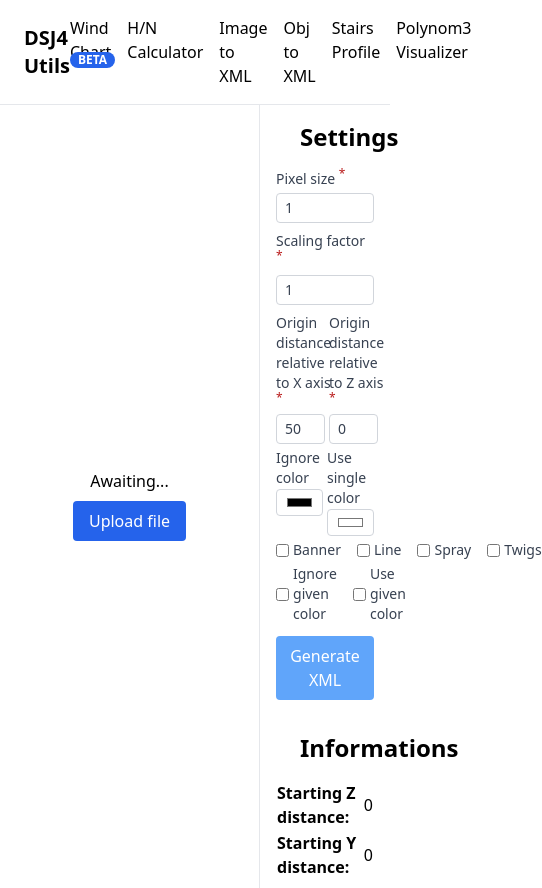
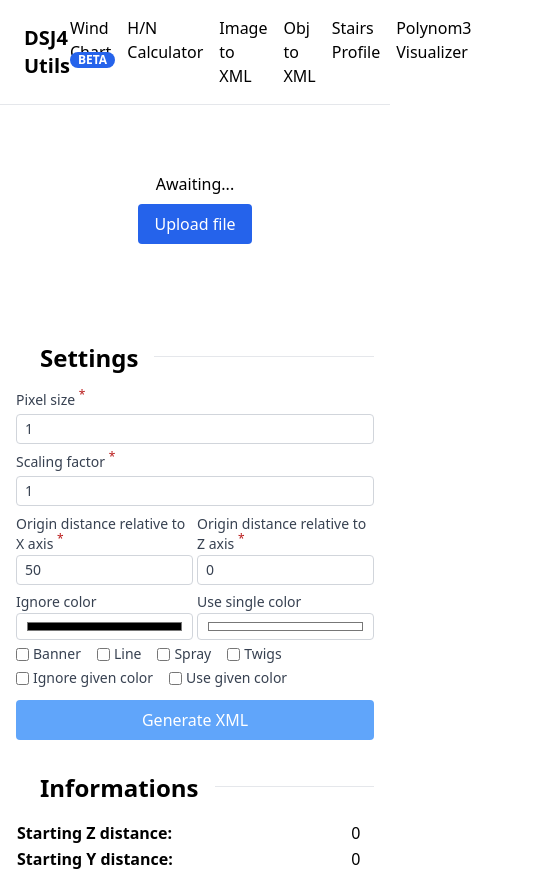
Before and after one commit to Gorisek-Bros/dsj-utils, a Nuxt app: page /image2xml in a window 390 px wide. Shown: the whole page, 542 px wide, since content can reach past the window. Built offline with nearby package versions, Linux system fonts and the light colour scheme.

Commit message:
wip: responsiveness

```diff
--- a/pages/hncalc.vue
+++ b/pages/hncalc.vue
@@ -28,8 +28,8 @@ const computedN = computed(() => ((form.k * Math.cos(Math.atan(form.h2n))) / 1.0
 </script>
 
 <template>
-  <div class="flex h-full w-full">
-    <section class="w-2/3 px-6 h-full border-r">
+  <div class="flex flex-col md:flex-row h-full w-full gap-8 md:gap-0">
+    <section class="w-full md:w-2/3 px-6 h-full border-none md:border-r">
       <h1 class="text-3xl font-bold mt-5 mb-1">
         H/N calculator
       </h1>
@@ -71,7 +71,7 @@ const computedN = computed(() => ((form.k * Math.cos(Math.atan(form.h2n))) / 1.0
         </div>
       </div>
     </section>
-    <aside class="w-1/3 p-4 h-full">
+    <aside class="w-full md:w-1/3 p-4 h-full">
       <div class="flex gap-4 items-center mb-4">
         <span class="flex gap-2 items-center">
           <div class="i-heroicons-cog-8-tooth-solid text-2xl p-2" />
--- a/pages/image2xml.vue
+++ b/pages/image2xml.vue
@@ -108,8 +108,8 @@ function onSubmit() {
 </script>
 
 <template>
-  <div class="flex h-full w-full">
-    <section class="w-2/3 p-4 h-full">
+  <div class="flex flex-col md:flex-row h-full w-full gap-8 md:gap-0">
+    <section class="w-full md:w-2/3 px-6 h-full border-none md:border-r">
       <base-file v-model="file" accept="image/png, image/jpeg, image/jpg">
         <div class="block flex flex-col justify-center items-center h-full">
           <canvas ref="canvas" class="mb-4" height="0" width="0" />
@@ -121,8 +121,7 @@ function onSubmit() {
         </div>
       </base-file>
     </section>
-    <hr class="h-full border-r">
-    <aside class="w-1/3 p-4 h-full">
+    <aside class="w-full md:w-1/3 p-4 h-full">
       <div class="flex flex-col gap-8">
         <div>
           <div class="flex gap-4 items-center mb-4">
--- a/pages/windchart.vue
+++ b/pages/windchart.vue
@@ -63,8 +63,8 @@ function calculate() {
 </script>
 
 <template>
-  <div class="flex h-full w-full">
-    <section class="w-2/3 px-6 h-full border-r">
+  <div class="flex flex-col md:flex-row h-full w-full gap-8 md:gap-0">
+    <section class="w-full md:w-2/3 px-6 h-full border-none md:border-r">
       <h1 class="text-3xl font-bold mt-5 mb-1">
         Wind Chart
       </h1>
@@ -91,7 +91,7 @@ function calculate() {
         </svg>
       </div>
     </section>
-    <aside class="w-1/3 p-4 h-full">
+    <aside class="w-full md:w-1/3 p-4 h-full">
       <div class="flex flex-col gap-8">
         <div>
           <div class="flex items-center gap-4 mb-4">
```
